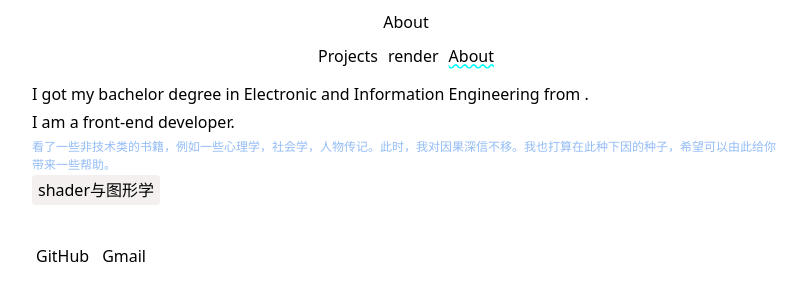
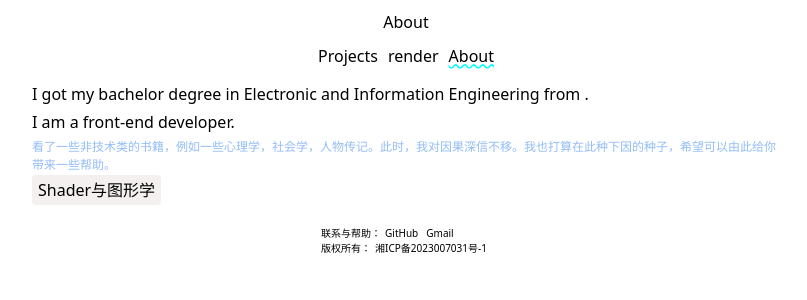
Before and after one commit to linround/me, a Next.js app: page /about in a window 1280 px wide. Shown: the top 300 px of the page, without its empty margins (234-1041 px from the left). Built offline with nearby package versions, Linux system fonts and the light colour scheme.

Commit message:
refactor: graphicsLibraryPage

```diff
--- a/app/about/page.module.css
+++ b/app/about/page.module.css
@@ -9,16 +9,6 @@
   color: #4c90f0;
 }
 
-.contact{
-  padding:2px 4px;
-  border-radius: 4px;
-  color: var(--font-color);
-  text-decoration: none;
-  transition: all 0.2s ease-in-out;
-}
-.contact:hover{
- background: var(--button-hover-bg-color);
-}
 .container {
   padding:0 10px;
   list-style: none;
--- a/app/about/page.tsx
+++ b/app/about/page.tsx
@@ -18,20 +18,7 @@ export default function About() {
         </li>
 
         <li className={style.listItem}>
-          <ArticleLink href={'https://three.ucalendar.cn/'}>shader与图形学</ArticleLink>
-        </li>
-
-        <li className={style.information}>
-          <Link
-            className={style.contact}
-            target={'_blank'}
-            href={'https://github.com/linround'}>
-            GitHub</Link>
-
-          <Link
-            className={style.contact}
-            href={'mailto:yuanlincuc@gmail.com'}>
-            Gmail</Link>
+          <ArticleLink href={'https://three.ucalendar.cn/'}>Shader与图形学</ArticleLink>
         </li>
     </ul>
 
--- a/app/layout.tsx
+++ b/app/layout.tsx
@@ -2,6 +2,7 @@ import React from "react";
 import {GlobalNav} from "@/ui/GlobalNav";
 import './globals.css'
 import style from './layout.module.css'
+import {LayoutFooter} from "@/ui/layoutFooter";
 export const metadata = {
   title: 'linround',
   description: '',
@@ -22,7 +23,9 @@ export default function RootLayout({
         <div className={style.content}>
           {children}
         </div>
+        <LayoutFooter />
       </div>
+
       </body>
     </html>
   )
--- /dev/null
+++ b/ui/layoutFooter.module.css
@@ -0,0 +1,15 @@
+.container{
+  padding: 20px 10px;
+  font-size: 10px;
+}
+
+.contact{
+  padding:2px 4px;
+  border-radius: 4px;
+  color: var(--font-color);
+  text-decoration: none;
+  transition: all 0.2s ease-in-out;
+}
+.contact:hover{
+  background: var(--button-hover-bg-color);
+}
--- /dev/null
+++ b/ui/layoutFooter.tsx
@@ -0,0 +1,34 @@
+import Link from "next/link";
+import style from "./layoutFooter.module.css";
+
+
+export function LayoutFooter() {
+  return (
+    <footer className={style.container}>
+      <div>
+        联系与帮助：
+        <Link
+          className={style.contact}
+          target={'_blank'}
+          href={'https://github.com/linround'}>
+          GitHub
+        </Link>
+        <Link
+          className={style.contact}
+          href={'mailto:yuanlincuc@gmail.com'}>
+          Gmail
+        </Link>
+      </div>
+      <div>
+        版权所有：
+        <Link
+          className={style.contact}
+          target={'_blank'}
+          href={'https://beian.miit.gov.cn/#/Integrated/index'}>
+
+          湘ICP备2023007031号-1
+        </Link>
+      </div>
+    </footer>
+  )
+}
```
